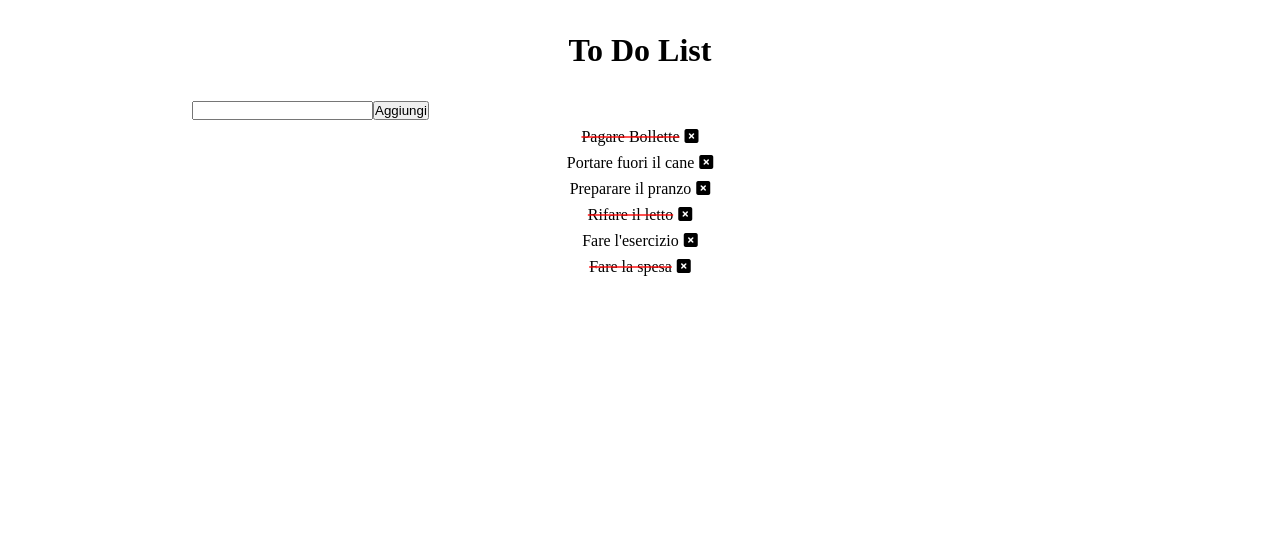
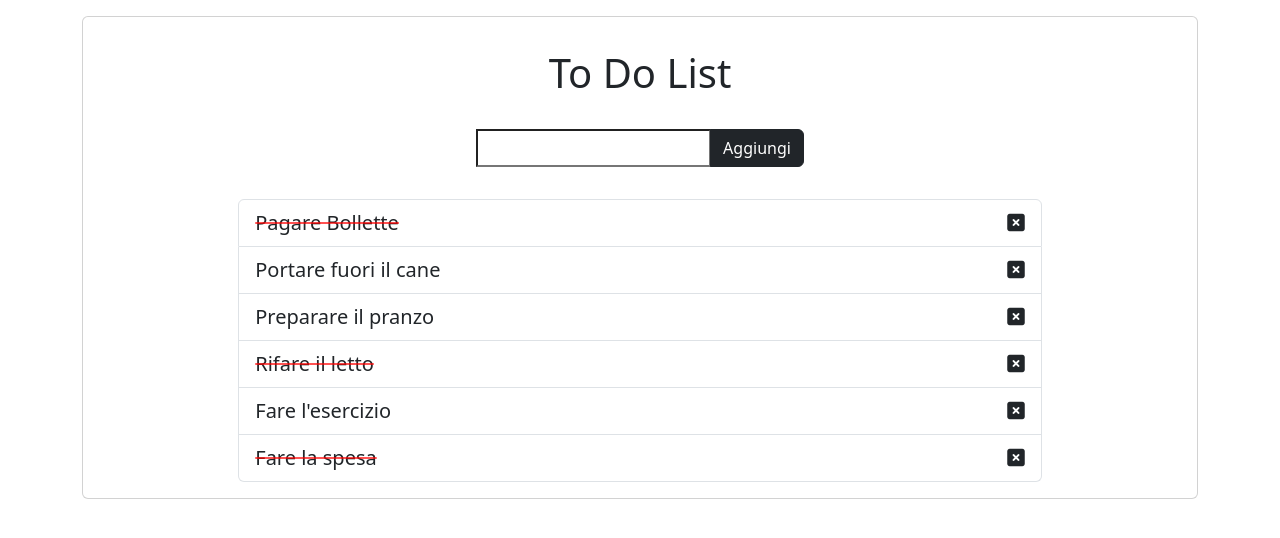
Before and after one commit to AndreaParrini/vue-todolist, a Vue app: page / in a window 1280 px wide. Shown: the top 538 px of the page. Built offline with nearby package versions, Linux system fonts and the light colour scheme.

Commit message:
add link to bootstrap in index.html
add style in app.vue, and remove in style.css

```diff
--- a/index.html
+++ b/index.html
@@ -9,6 +9,8 @@
   <link rel="stylesheet" href="https://cdnjs.cloudflare.com/ajax/libs/font-awesome/6.5.1/css/all.min.css"
     integrity="sha512-DTOQO9RWCH3ppGqcWaEA1BIZOC6xxalwEsw9c2QQeAIftl+Vegovlnee1c9QX4TctnWMn13TZye+giMm8e2LwA=="
     crossorigin="anonymous" referrerpolicy="no-referrer" />
+  <link href="https://cdn.jsdelivr.net/npm/bootstrap@5.3.2/dist/css/bootstrap.min.css" rel="stylesheet"
+    integrity="sha384-T3c6CoIi6uLrA9TneNEoa7RxnatzjcDSCmG1MXxSR1GAsXEV/Dwwykc2MPK8M2HN" crossorigin="anonymous">
 </head>
 
 <body>
--- a/src/App.vue
+++ b/src/App.vue
@@ -56,7 +56,7 @@ export default {
         this.errorMessage = true;
       }
 
-    }
+    },
   }
 }
 
@@ -64,30 +64,43 @@ export default {
 
 <template>
   <div class="container">
+    <div class="card justify-content-center mt-3">
       <h1>To Do List</h1>
-    <div>
+      <div class="input-group input-group-md mb-3 justify-content-center">
         <input type="text" v-model="newItem" @keyup.enter="addItem(newItem)">
-      <button class=" btn button" @click="addItem(newItem)">
+        <button class=" btn btn-dark" @click="addItem(newItem)">
           Aggiungi
         </button>
       </div>
       <div v-if="errorMessage">
-      <span class="text-danger">
+        <span class="text-danger text-center fs-5">
           <i class="fa-solid fa-triangle-exclamation"></i>
           Devi inserire ameno 5 caratteri
           <i class="fa-solid fa-triangle-exclamation"></i>
         </span>
       </div>
-    <ul v-if="toDoList.length > 0">
-      <li v-for="( item, index ) in    toDoList   ">
-        <span :class="{ 'line-through': item.done }">{{ item.text }}</span>
+
+      <div class="card-body m-auto w-75">
+        <ul v-if="toDoList.length > 0" class="list-group">
+          <li v-for="( item, index ) in    toDoList   " class="list-group-item d-flex justify-content-between fs-5">
+            <span :class="{ 'line-through': item.done }" @click="item.done = !item.done">{{ item.text
+            }}</span>
             <span>
               <i class="fa-solid fa-square-xmark" @click="remove(index)"></i>
             </span>
           </li>
         </ul>
+        <p v-else class="text-center fs-5">
+          <i class="fa-solid fa-face-grin-beam"></i>
+          Complimenti, hai completato tutte le tue cose da fare.
+          Goditi la giornata.
+          <i class="fa-solid fa-sun"></i>
+        </p>
+      </div>
 
-    <p v-else>Niente da fare, goditi la giornata</p>
+    </div>
+
+
   </div>
 </template>
 
--- a/src/style.css
+++ b/src/style.css
@@ -9,29 +9,6 @@ h1 {
   margin: 2rem 0;
 }
 
-.container {
-  max-width: 1176px;
-  margin: auto;
-  width: 70%;
-}
-
-.container>ul {
-  text-align: center;
-
-  & li {
-    margin: 0.5rem;
-    list-style: none;
-  }
-
-  & span>i {
-    margin-left: 5px;
-  }
-}
-
 .line-through {
   text-decoration: line-through 1.5px rgba(255, 0, 0, 0.677);
 }
-
-p {
-  text-align: center;
-}
```
Lines whose indentation alone changed are shown as unchanged.
